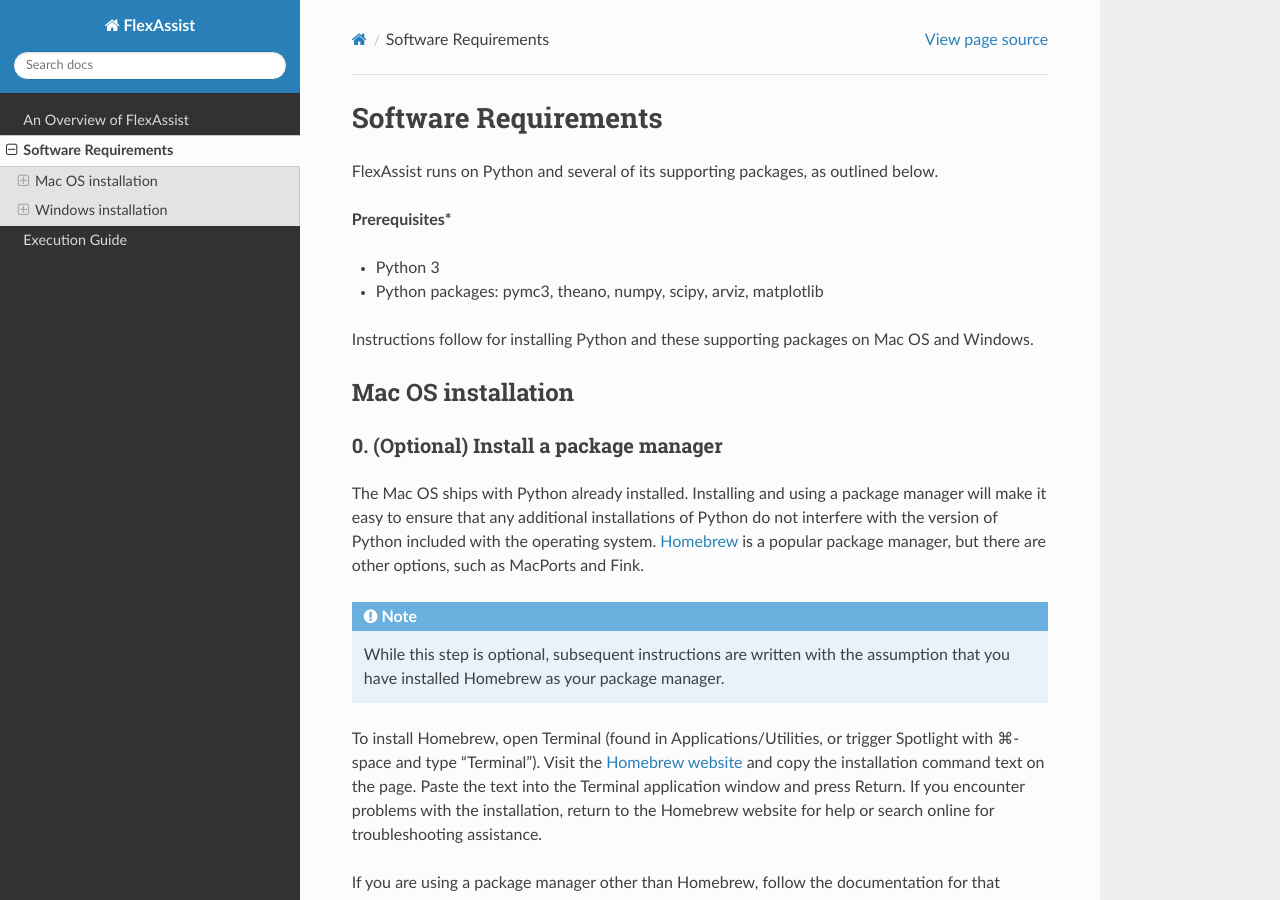
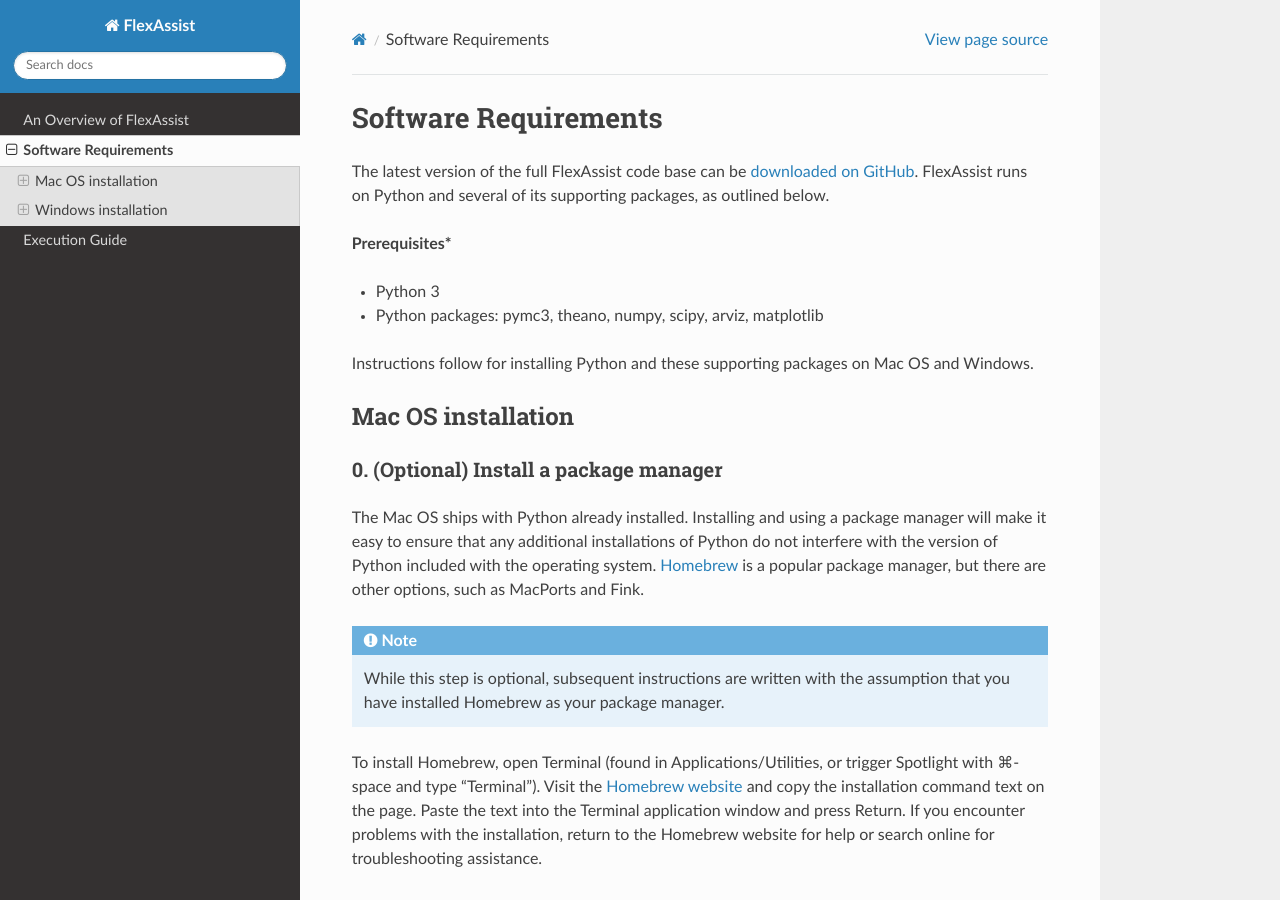
Before and after one commit to jtlangevin/flex-bldgs, a Sphinx documentation site: the page built from docs/software_requirements.rst, in a window 1280 px wide and 900 px high. Built offline with Sphinx 7.4.7 and the Read the Docs theme 2.0.0, drawn with Linux system fonts in a browser that asks for light colours.

Commit message:
Add release link to docs

```diff
--- a/docs/software_requirements.rst
+++ b/docs/software_requirements.rst
@@ -8,7 +8,9 @@
 Software Requirements
 =====================
 
-FlexAssist runs on Python and several of its supporting packages, as outlined below.
+The latest version of the full FlexAssist code base can be `downloaded on GitHub`_. FlexAssist runs on Python and several of its supporting packages, as outlined below.
+
+.. _downloaded on GitHub: https://github.com/jtlangevin/flex-bldgs/releases
 
 **Prerequisites***
 
```
